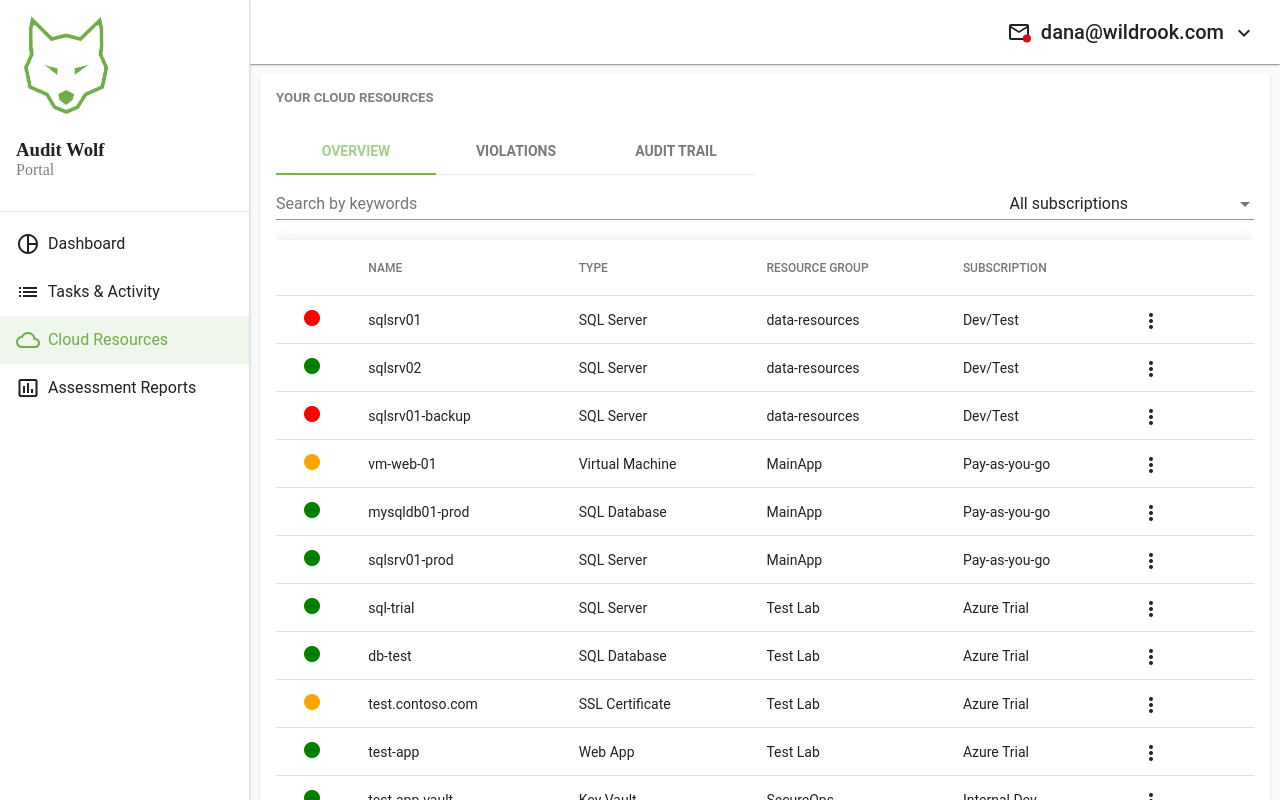
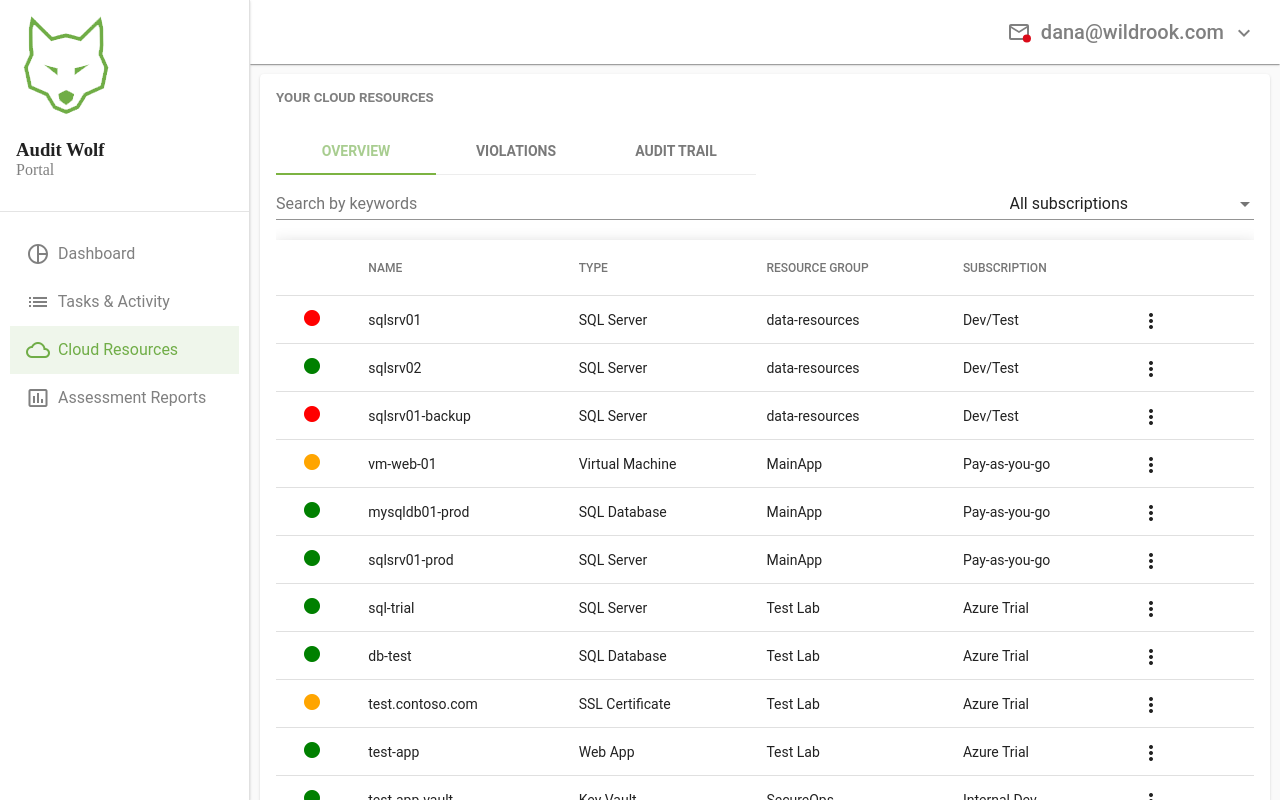
Before and after one commit to ToaIgnika/ng-project-test, an Angular app: page /cloud-resources in a window 1280 px wide. Built offline with nearby package versions, Linux system fonts and the light colour scheme.

Commit message:
fixed scaling issue

```diff
--- a/src/app/cloud-resources/cloud-resources.component.html
+++ b/src/app/cloud-resources/cloud-resources.component.html
@@ -1,20 +1,20 @@
-<div class="example-container">
-    <mat-sidenav-container class="example-container">
+<div class="page-container">
+    <mat-sidenav-container class="page-container">
         <mat-sidenav #sidenav mode="side" [(opened)]="opened">
           <app-navigation-header></app-navigation-header>
           <app-navigation-list></app-navigation-list>
         </mat-sidenav>
 
         <mat-sidenav-content>
-          <mat-toolbar color="primary" class="example-toolbar">
+          <mat-toolbar color="primary"  class="toolbar-text">
               <button *ngIf="mobileQuery.matches" mat-icon-button (click)="sidenav.toggle()">
                 <mat-icon>menu</mat-icon>
               </button>
               <!-- This fills the remaining space of the current row -->
-              <span class="example-fill-remaining-space"></span>
+              <span class="toolbar-fill-remaining-space"></span>
               <mat-icon svgIcon="notification_active" *ngIf="notification"></mat-icon>
               <mat-icon *ngIf="!notification">mail_outline</mat-icon>
-              <span>&nbsp;&nbsp;{{email}}</span>
+              <span >&nbsp;&nbsp;{{email}}</span>
             <mat-menu #appMenu="matMenu">
                 <button mat-menu-item>Account</button>
                 <button mat-menu-item>Messages</button>
@@ -25,7 +25,7 @@
                 <mat-icon>keyboard_arrow_down</mat-icon>
               </button>
             </mat-toolbar>
-          <mat-card style="margin:10px">
+          <mat-card style="margin:10px;">
               <h5 style="color:grey;">YOUR CLOUD RESOURCES</h5>
               <mat-tab-group>
                 <mat-tab label="OVERVIEW">
--- a/src/app/cloud-resources/cloud-resources.component.scss
+++ b/src/app/cloud-resources/cloud-resources.component.scss
@@ -1,10 +1,10 @@
-.example-fill-remaining-space {
+.toolbar-fill-remaining-space {
     /* This fills the remaining space, by using flexbox.
        Every toolbar row uses a flexbox row layout. */
     flex: 1 1 auto;
   }
 
-  .example-container {
+  .page-container {
     display: flex;
     flex-direction: column;
     position: absolute;
@@ -12,32 +12,7 @@
     bottom: 0;
     left: 0;
     right: 0;
-  }
-
-  .example-is-mobile .example-toolbar {
-    position: fixed;
-    /* Make sure the toolbar will stay on top of the content as it scrolls past. */
-    z-index: 2;
-  }
-
-  h1.example-app-name {
-    margin-left: 8px;
-  }
-
-  .example-sidenav-container {
-    /* When the sidenav is not fixed, stretch the sidenav container to fill the available space. This
-       causes `<mat-sidenav-content>` to act as our scrolling element for desktop layouts. */
-    flex: 1;
-  }
-
-  .example-is-mobile .example-sidenav-container {
-    /* When the sidenav is fixed, don't constrain the height of the sidenav container. This allows the
-       `<body>` to be our scrolling element for mobile layouts. */
-    flex: 1 0 auto;
-  }
-  .mat-tab-label {
-    color: red;
-    background-color: blue;
+    height: 100vh;
   }
 
   mat-sidenav {
@@ -46,3 +21,8 @@
     0px 1px 1px 0px rgba(0, 0, 0, 0.14),
     0px 1px 3px 0px rgba(0, 0, 0, 0.12);
   }
+
+
+  .toolbar-text {
+    color:grey;
+  }
--- a/src/app/common/navigation-list/navigation-list.component.html
+++ b/src/app/common/navigation-list/navigation-list.component.html
@@ -1,4 +1,4 @@
-<mat-nav-list>
+<mat-nav-list class="list-margin">
     <a mat-list-item routerLink="/dashboard" routerLinkActive="active-link">
       <mat-icon svgIcon="pie_chart_outline"></mat-icon>&nbsp; Dashboard
     </a>
--- a/src/app/common/navigation-list/navigation-list.component.scss
+++ b/src/app/common/navigation-list/navigation-list.component.scss
@@ -1,4 +1,12 @@
+.mat-list-item {
+    color:grey;
+}
+
 .active-link {
     color: #70ad47;
     background-color: #eff6eb;
 }
+
+.list-margin {
+    margin: 10px;
+}
```
